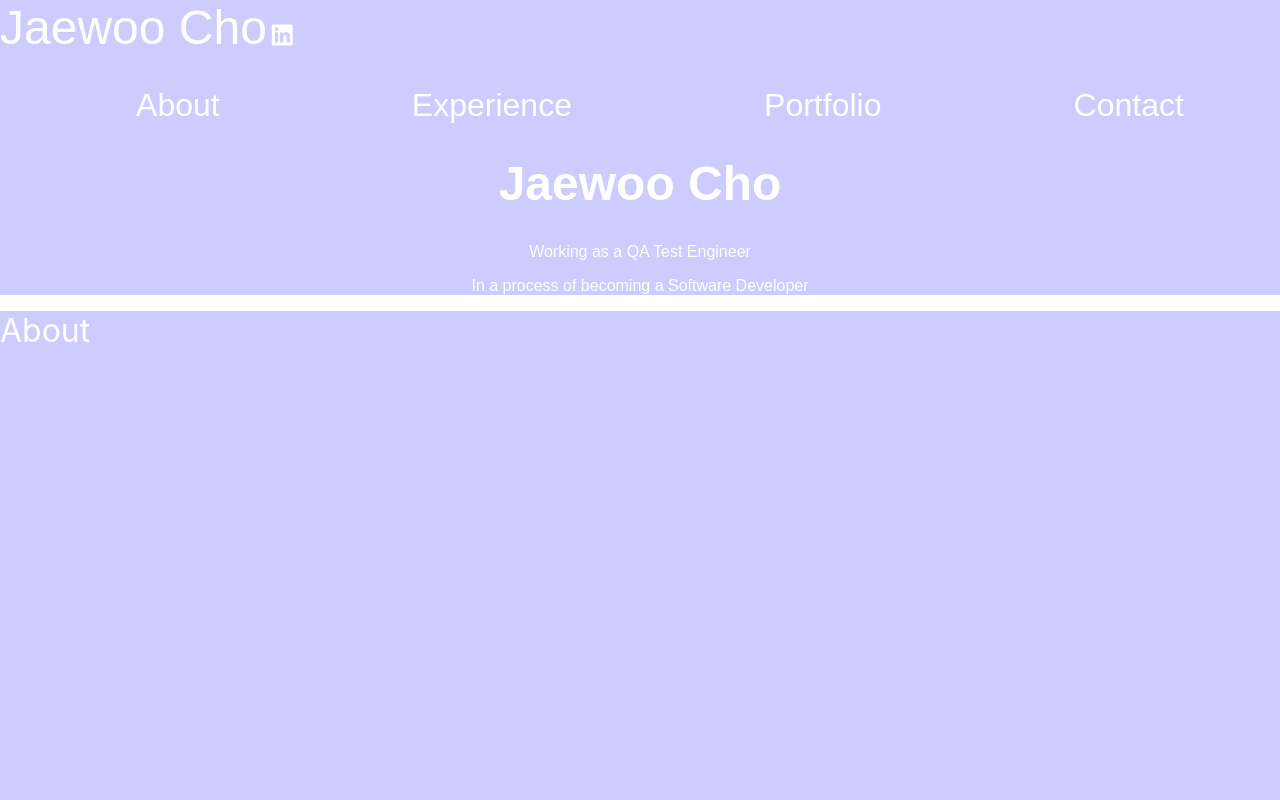
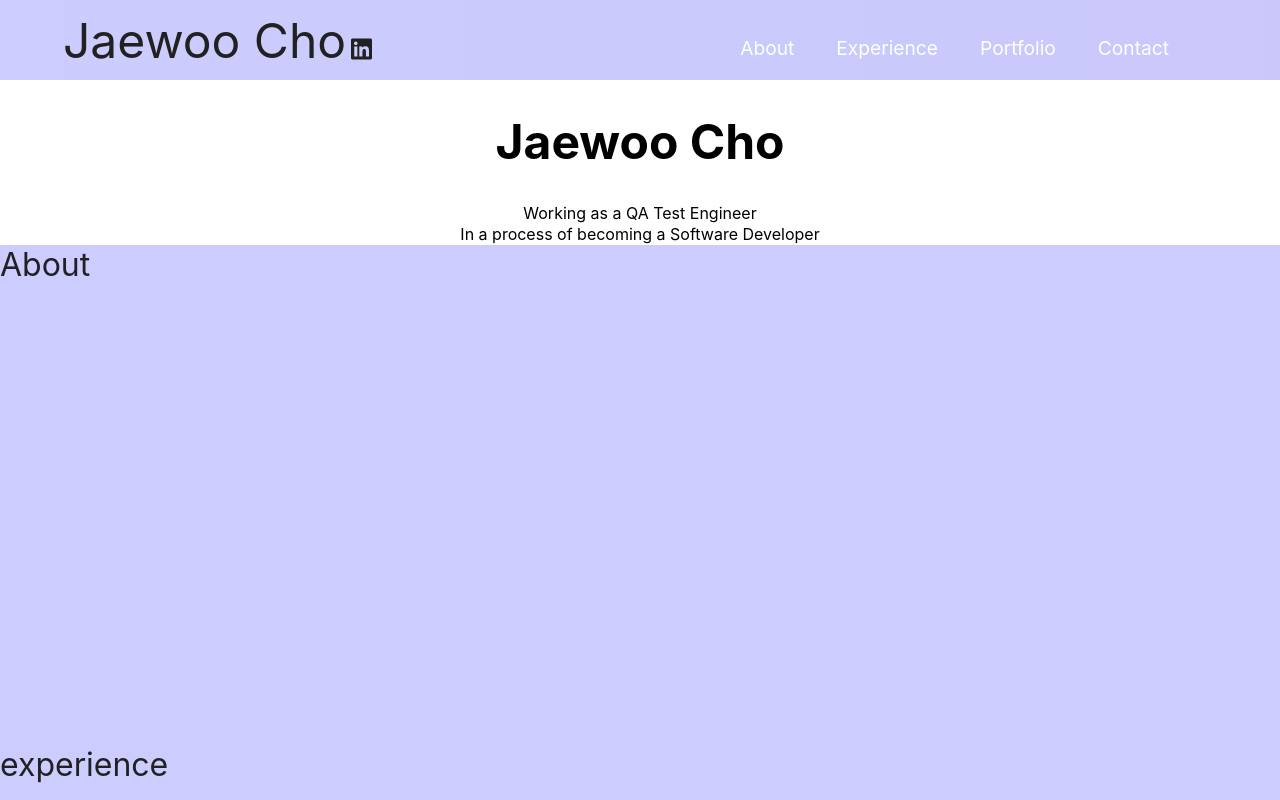
Before and after one commit to mikael1017/my-website, a React (Create React App) app: page / in a window 1280 px wide. Shown: the top 800 px of the page. Built offline with nearby package versions, Linux system fonts and the light colour scheme.

Commit message:
navbar finished

```diff
--- a/src/App.css
+++ b/src/App.css
@@ -1,41 +1,4 @@
-.App {
-  text-align: center;
-}
 
-.App-logo {
-  height: 40vmin;
-  pointer-events: none;
-}
-
-@media (prefers-reduced-motion: no-preference) {
-  .App-logo {
-    animation: App-logo-spin infinite 20s linear;
-  }
-}
-
-.App-header {
-  background-color: #282c34;
-  min-height: 100vh;
-  display: flex;
-  flex-direction: column;
-  align-items: center;
-  justify-content: center;
-  font-size: calc(10px + 2vmin);
-  color: white;
-}
-
-.App-link {
-  color: #61dafb;
-}
-
-@keyframes App-logo-spin {
-  from {
-    transform: rotate(0deg);
-  }
-  to {
-    transform: rotate(360deg);
-  }
-}
 :root {
   --font-xxlarge: 3.5rem;
   --font-xlarge: 3rem;
@@ -52,21 +15,26 @@
   --color-white: rgb(255, 255, 255);
   --color-point: rgb(204, 204, 255);
   --color-black: rgb(34, 33, 33);
+  --color-highlight: rgb(147,112,219);
 }
-li:hover {
+.menu-icon:hover, li:hover {
   cursor: pointer;
-
 }
 
-Header {
+
+header {
   font-family: "Alef", sans-serif;
-  color: var(--color-white);
+  color: var(--color-black);
   background-color: var(--color-point);
   font-size: var(--font-large);
 }
 
+nav {
+  color: var(--color-black);
+}
+
 .content{
-  color: var(--color-white);
+  color: var(--color-black);
   background-color: var(--color-point);
   font-size: var(--font-large);
 }
@@ -87,9 +55,14 @@
 
 a {
   text-decoration: none;
-  color: var(--color-white);
+  color: var(--color-black);
+}
+
+a:hover {
+  color: var(--color-highlight);
 }
 
 .my-description {
   font-size: var(--font-small);
+  margin: 1px;
 }
--- a/src/App.js
+++ b/src/App.js
@@ -1,4 +1,4 @@
-import logo from './logo.svg';
+
 import './App.css';
 import React from 'react';
 import Header from './components/header';
@@ -8,10 +8,7 @@
 import Experience from './components/experience';
 
 
-const TITLE = "Jaewoo's Website"
-
-class App extends React.PureComponent {
-  render () {
+function App() {
   return (
     <>
       <Header />
@@ -24,29 +21,8 @@
     </>
   )
 }
-}
 
 
 
-// function App() {
-//   return (
-//     <div className="App">
-//       <header className="App-header">
-//         <img src={logo} className="App-logo" alt="logo" />
-//         <p>
-//           Edit <code>src/App.js</code> and save to reload.
-//         </p>
-//         <a
-//           className="App-link"
-//           href="https://reactjs.org"
-//           target="_blank"
-//           rel="noopener noreferrer"
-//         >
-//           Learn React
-//         </a>
-//       </header>
-//     </div>
-//   );
-// }
 
 export default App;
--- a/src/components/Header.js
+++ b/src/components/Header.js
@@ -1,31 +1,50 @@
 import React from "react";
+import { useState } from 'react';
 import {Link} from "react-scroll";
+import "./header.css";
 
-class Header extends React.Component {
+function Header() {
+    const [click, setClick] = useState(false);
 
-    render() {
+    const handleMenuClick = () => setClick(!click);
     return (
-            <header>
-                <nav>
+        <>
+            <nav className="navbar">
+                <div className="navbar-container">
                     <a className="name" href="https://www.linkedin.com/in/chojaewoo/" target="_blank" rel="noopener noreferrer">
                         Jaewoo Cho
                         <i class="fab fa-linkedin"></i>
                     </a>
-                    <ul style={{display: 'flex', listStyle: 'none', justifyContent: 'space-around'}}>
-                        <li><Link to="about" spy={true} smooth={true}>About</Link></li>
-                        <li><Link to="experience" spy={true} smooth={true}>Experience</Link></li>
-                        <li><Link to="portfolio" spy={true} smooth={true}>Portfolio</Link></li>
-                        <li><Link to="contact" spy={true} smooth={true}>Contact</Link></li>
+
+                    <div className='menu-icon' onClick={handleMenuClick}>
+                        <i className={click ? 'fas fa-times' : 'fas fa-bars'} />
+                    </div>
+
+                    <ul className={click ? 'nav-menu active' : 'nav-menu'}>
+                        <li className='nav-item'>
+                            <Link className='nav-links' to="about" spy={true} smooth={true}>About</Link>
+                        </li>
+                        <li className='nav-item'>
+                            <Link className='nav-links' to="experience" spy={true} smooth={true}>Experience</Link>
+                        </li>
+                        <li className='nav-item'>
+                            <Link className='nav-links' to="portfolio" spy={true} smooth={true}>Portfolio</Link>
+                        </li>
+                        <li className='nav-item'>
+                            <Link className='nav-links' to="contact" spy={true} smooth={true}>Contact</Link>
+                        </li>
                     </ul>
+                </div>
             </nav>
+
+
             <div className="navbar-name">
                 <h1 className="name">Jaewoo Cho</h1>
                 <p className="my-description">Working as a QA Test Engineer</p>
                 <p className="my-description">In a process of becoming a Software Developer</p>
             </div>
-            </header>
+        </>
     )
-    }
 }
 
 export default Header;
--- a/src/components/about.js
+++ b/src/components/about.js
@@ -1,19 +1,11 @@
 import React from "react";
 
-class About extends React.Component {
-
-    constructor(props) {
-        super(props);
-
-    }
-
-    render() {
-        return(
-            <div id="about" style={{height: 500}}>
-                About
-            </div>
-        )
-    }
+function About() {
+    return(
+        <div id="about" style={{height: 500}}>
+            About
+        </div>
+    )
 }
 
 export default About;
--- a/src/components/contact.js
+++ b/src/components/contact.js
@@ -1,19 +1,11 @@
 import React from "react";
 
-class Contact extends React.Component {
-
-    constructor(props) {
-        super(props);
-
-    }
-
-    render() {
-        return (
-            <div id="contact" style={{height: 500}}>
-                contact me
-            </div>
-        )
-    }
+function Contact() {
+    return (
+        <div id="contact" style={{height: 500}}>
+            contact me
+        </div>
+    )
 }
 
 export default Contact;
--- a/src/components/experience.js
+++ b/src/components/experience.js
@@ -1,20 +1,13 @@
 import React from "react";
 
-class Experience extends React.Component {
 
-    constructor(props) {
-        super(props);
+function Experience() {
+    return (
+        <div id="experience" style={{height: 500}}>
+            experience
+        </div>
+    )
+}
 
 
-    }
-
-    render() {
-        return (
-            <div id="experience" style={{height: 500}}>
-                experience
-            </div>
-        )
-    }
-}
-
 export default Experience;
--- /dev/null
+++ b/src/components/header.css
@@ -0,0 +1,160 @@
+
+:root {
+    --font-xxlarge: 3.5rem;
+    --font-xlarge: 3rem;
+    --font-large: 2rem;
+    --font-medium: 1.5rem;
+    --font-small: 1rem;
+
+    --space-xxlg: 4rem;
+    --space-xlg: 3rem;
+    --space-lg: 2rem;
+    --space-md: 1.5rem;
+    --space-sm: 1rem;
+
+    --color-white: rgb(255, 255, 255);
+    --color-point: rgb(204, 204, 255);
+    --color-black: rgb(34, 33, 33);
+    --color-highlight: rgb(147,112,219);
+  }
+
+
+.navbar {
+    background: linear-gradient(90deg, var(--color-point) 0%, rgb(202, 200, 251) 100%);
+    height: 80px;
+    display: flex;
+    justify-content: center;
+    align-items: center;
+    font-size: 1.2rem;
+    position: sticky;
+    top: 0;
+    z-index: 999;
+  }
+
+  .navbar-container {
+    display: flex;
+    justify-content: center;
+    align-items: center;
+    height: 80px;
+    max-width: 1500px;
+  }
+
+  .nav-menu {
+    display: grid;
+    grid-template-columns: repeat(4, auto);
+    grid-gap: 10px;
+    list-style: none;
+    text-align: center;
+    width: 60vw;
+    justify-content: end;
+    margin-right: 2rem;
+  }
+
+  .nav-item {
+    height: 80px;
+  }
+
+  .nav-links {
+    color: #fff;
+    display: flex;
+    align-items: center;
+    text-decoration: none;
+    padding: 0.5rem 1rem;
+    height: 100%;
+  }
+
+  .nav-links:hover {
+    border-bottom: 4px solid #fff;
+    transition: all 0.2s ease-out;
+  }
+
+  .fa-bars {
+    color: #fff;
+  }
+
+
+  .menu-icon {
+    display: none;
+  }
+
+  @media screen and (max-width: 960px) {
+    .NavbarItems {
+      position: relative;
+    }
+
+    .nav-menu {
+      display: flex;
+      flex-direction: column;
+      width: 100%;
+      height: 90vh;
+      position: absolute;
+      top: 80px;
+      left: -100%;
+      opacity: 1;
+      transition: all 0.5s ease;
+    }
+
+    .nav-menu.active {
+      background-color: var(--color-point);
+      left: 0;
+      opacity: 1;
+      transition: all 0.5s ease;
+      z-index: 1;
+    }
+
+    .nav-links {
+      text-align: center;
+      padding: 2rem;
+      width: 100%;
+      display: table;
+    }
+
+    .nav-links:hover {
+      background-color: #fff;
+      color: #242424;
+      border-radius: 0;
+    }
+
+    .navbar-logo {
+      position: absolute;
+      top: 0;
+      left: 0;
+      transform: translate(25%, 50%);
+    }
+
+    .menu-icon {
+      display: block;
+      position: absolute;
+      top: 0;
+      right: 0;
+      transform: translate(-100%, 60%);
+      font-size: 1.8rem;
+      cursor: pointer;
+    }
+
+    .fa-times {
+      color: #fff;
+      font-size: 2rem;
+    }
+
+    .nav-links-mobile {
+      display: block;
+      text-align: center;
+      margin: 2rem auto;
+      border-radius: 4px;
+      width: 80%;
+      text-decoration: none;
+      font-size: 1.5rem;
+      background-color: transparent;
+      color: #fff;
+      padding: 14px 20px;
+      border: 1px solid #fff;
+      transition: all 0.3s ease-out;
+    }
+
+    .nav-links-mobile:hover {
+      background: #fff;
+      color: #242424;
+      transition: 250ms;
+    }
+  }
--- a/src/components/portfolio.js
+++ b/src/components/portfolio.js
@@ -1,20 +1,11 @@
 import React from "react";
 
-class Portfoilio extends React.Component {
-
-    constructor(props) {
-        super(props);
-
-
-    }
-
-    render() {
-        return (
-            <div id="portfolio" style={{height: 500}}>
-                portfolio
-            </div>
-        )
-    }
+function Portfolio() {
+    return (
+        <div id="portfolio" style={{height: 500}}>
+            portfolio
+        </div>
+    )
 }
 
-export default Portfoilio;
+export default Portfolio;
```
Also changed, not shown: public/logo192.png (deleted). Lines whose indentation alone changed are shown as unchanged.
